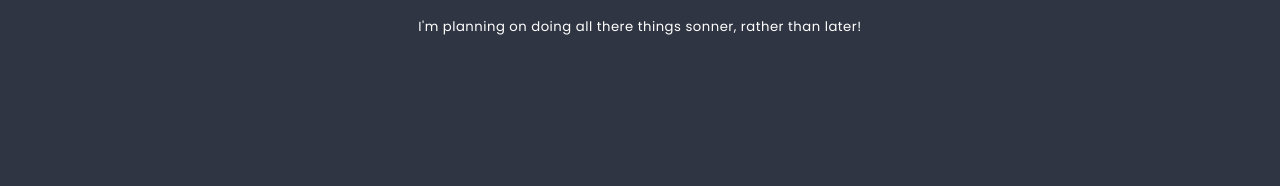
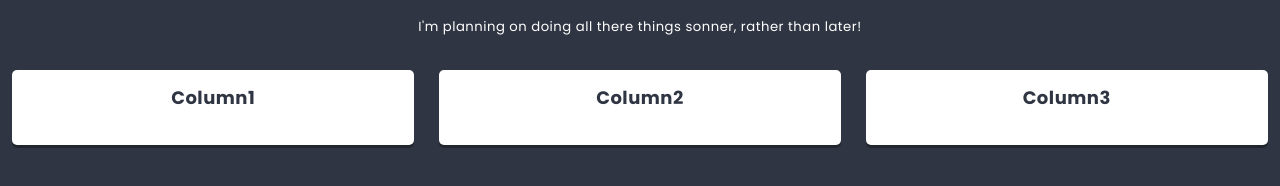
Before and after one commit to AdrianBabieczko/K_M15_React, a React app: page / in a window 1280 px wide. Shown: the part 362-548 px from the top of the page. Built offline with nearby package versions, Linux system fonts and the light colour scheme.

Commit message:
Working with props 2

```diff
--- a/src/components/App/App.js
+++ b/src/components/App/App.js
@@ -8,7 +8,7 @@ class App extends React.Component {
       <main className={styles.component}>
         <h1 className={styles.title}>My first React app</h1>
         <h2 className={styles.subtitle}>Hello world!</h2>
-        <List title={['Thing to do ', <sup key='1'>soon!</sup>]}>
+        <List title={['Thing to do ', <sup key='1'>soon!</sup>]} imgAddress={"http://uploads.kodilla.com/bootcamp/fer/11.react/space.png"}>
           <p>I'm planning on doing all there things sonner, rather than later!</p>
         </List>
       </main>
--- /dev/null
+++ b/src/components/Column/Column.js
@@ -0,0 +1,22 @@
+import React from 'react';
+import styles from './Column.scss';
+import PropTypes from 'prop-types';
+
+class Column extends React.Component {
+
+    static propTypes = {
+        title: PropTypes.string,
+    }
+
+    render() {
+        return (
+            <section className={styles.component}>
+                <h3 className={styles.title}>
+                    {this.props.title}
+                </h3>
+            </section>
+        )
+    }
+}
+
+export default Column;
--- a/src/components/Hero/Hero.js
+++ b/src/components/Hero/Hero.js
@@ -5,12 +5,13 @@ import PropTypes from 'prop-types';
 const Hero = props => (
     <header className={styles.component}>
         <h2 className={styles.title}>{props.titleText}</h2>
-        <img className={styles.image} src="http://uploads.kodilla.com/bootcamp/fer/11.react/space.png"></img>
+        <img className={styles.image} src={props.imgAddress}></img>
     </header>
 );
 
 Hero.PropTypes = {
     titleText: PropTypes.node.isRequired,
+    imgAddress: PropTypes.string,
 }
 
 export default Hero;
--- a/src/components/List/List.js
+++ b/src/components/List/List.js
@@ -2,24 +2,32 @@ import React from 'react';
 import styles from './List.scss';
 import Hero from '../Hero/Hero';
 import PropTypes from 'prop-types';
+import Column from '../Column/Column';
 
 class List extends React.Component {
 
     static propTypes = {
         title: PropTypes.node.isRequired,
         children: PropTypes.node,
+        imgAddress: PropTypes.string,
     }
 
     static defaultProps = {
-        children: <p>I can do all the things!!!</p>
+        children: <p>I can do all the things!!!</p>,
+        imgAddress: '',
     }
 
     render() {
         return (
             <section className={styles.component}>
-                <Hero titleText={this.props.title}/>
+                <Hero titleText={this.props.title} imgAddress={this.props.imgAddress}/>
                 <div className={styles.description}>
                     {this.props.children}
+                </div>
+                <div className={styles.columns}>
+                    <Column title={'Column1'}/>
+                    <Column title={'Column2'}/>
+                    <Column title={'Column3'}/>
                 </div>
             </section>
         )
```
